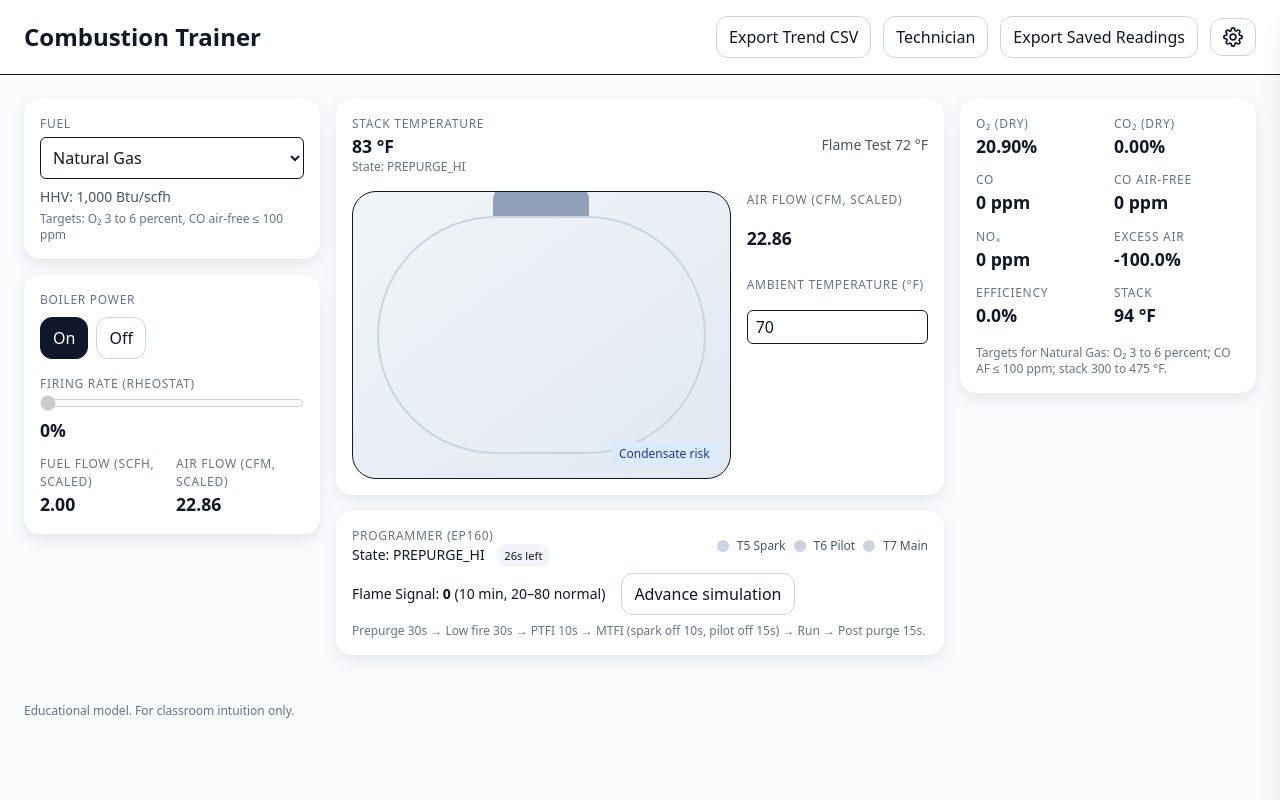
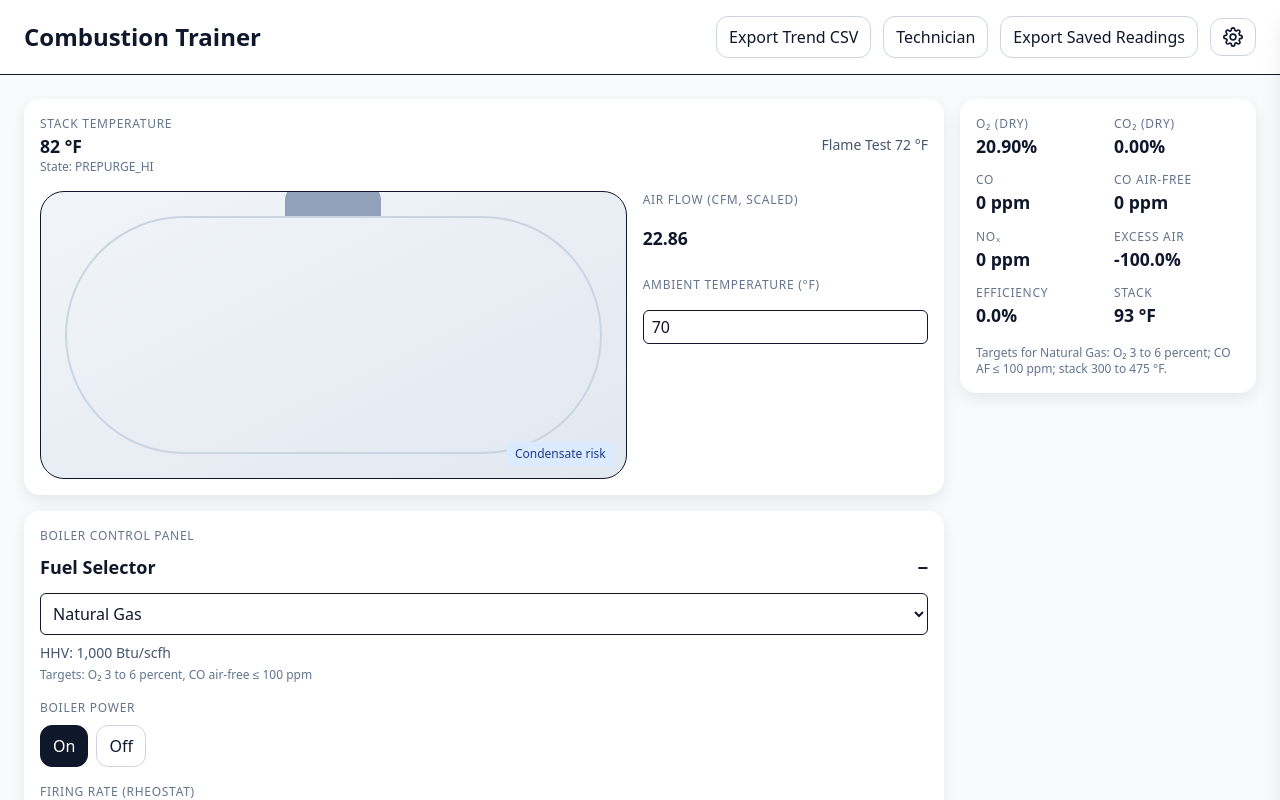
Before and after one commit to ecconvert/combustion-trainer, a React (Vite) app: page / in a window 1280 px wide. Shown: the top 800 px of the page. Built offline with nearby package versions, Linux system fonts and the light colour scheme.

Commit message:
feat: add boiler control panel

```diff
--- a/src/App.jsx
+++ b/src/App.jsx
@@ -1217,10 +1217,68 @@ const rheostatRampRef = useRef(null);
       </header>
 
       <main className="max-w-7xl mx-auto p-6 grid grid-cols-12 gap-4">
-        {/* Left controls */}
-        <section className="col-span-12 lg:col-span-3 space-y-4">
+        {/* Middle: boiler visualization */}
+        <section className="col-span-12 lg:col-span-9">
           <div className="card">
-            <div className="label">Fuel</div>
+            <div className="flex items-center justify-between">
+              <div>
+                <div className="label">Stack Temperature</div>
+                <div className="value">{stackTempDisplay} {unitSystem === "imperial" ? "°F" : "°C"}</div>
+                <div className="text-xs text-slate-500">State: {burnerState}</div>
+              </div>
+              <div className="text-sm text-slate-600">Flame Test {steady.flameTempF} °F</div>
+            </div>
+
+            <div className="mt-4 grid grid-cols-1 md:grid-cols-3 gap-4">
+              <div className="md:col-span-2">
+                <div aria-label="combustion chamber" className="relative h-72 rounded-3xl border bg-gradient-to-br from-slate-100 to-slate-200 overflow-hidden">
+                  <div className="absolute inset-6 rounded-full border-2 border-slate-300" />
+                  <div className="absolute -top-2 left-1/2 -translate-x-1/2 w-24 h-8 bg-slate-400 rounded-t-2xl" />
+                  <div className="absolute inset-0">
+                    {showMainFlame && (
+                      <div className="absolute inset-0 flex items-center justify-center">
+                        <Flame phi={phi} intensity={flameIntensity} />
+                      </div>
+                    )}
+                    {showPilotFlame && (
+                      <div className="absolute inset-0 flex items-center justify-center">
+                        <Flame phi={1} intensity={pilotIntensity} pilot />
+                      </div>
+                    )}
+                    {flameActive && steady.warnings.soot ? <Smoke /> : null}
+                    {showSpark ? (
+                      <div className="absolute inset-0 flex items-center justify-center">
+                        <Spark />
+                      </div>
+                    ) : null}
+                  </div>
+                  <div className="absolute bottom-3 right-3 space-y-1 text-xs">
+                    {steady.warnings.soot && (<div className="px-2 py-1 rounded bg-yellow-100 text-yellow-900">Soot risk</div>)}
+                    {steady.warnings.overTemp && (<div className="px-2 py-1 rounded bg-red-100 text-red-800">Over-temp</div>)}
+                    {steady.warnings.underTemp && (<div className="px-2 py-1 rounded bg-blue-100 text-blue-900">Condensate risk</div>)}
+                  </div>
+                </div>
+              </div>
+
+              {/* Right-side chamber controls */}
+              <div className="space-y-4">
+                {!tuningActive && (
+                  <>
+                    <div className="label">Air Flow (cfm, scaled)</div>
+                    <div className="value">{Number(airFlow).toFixed(2)}</div>
+                  </>
+                )}
+
+                <div className="label mt-6">Ambient Temperature (°F)</div>
+                <input aria-label="ambient temperature" type="number" className="w-full border rounded-md px-2 py-1" value={ambientF} onChange={(e) => setAmbientF(parseFloat(e.target.value || 0))} />
+              </div>
+            </div>
+          </div>
+
+
+          <div className="card mt-4">
+            <div className="label mb-2">Boiler Control Panel</div>
+            <CollapsibleSection title="Fuel Selector">
               <select aria-label="fuel selector" className="w-full border rounded-md px-2 py-2 mt-1" value={fuelKey} onChange={(e) => setFuelKey(e.target.value)}>
                 {Object.keys(FUELS).map((k) => (
                   <option key={k} value={k}>{k}</option>
@@ -1228,11 +1286,9 @@ const rheostatRampRef = useRef(null);
               </select>
               <div className="mt-2 text-sm text-slate-600">HHV: {FUELS[fuelKey].HHV.toLocaleString()} Btu/{FUELS[fuelKey].unit}</div>
               <div className="mt-1 text-xs text-slate-500">Targets: O₂ {fuel.targets.O2[0]} to {fuel.targets.O2[1]} percent, CO air-free ≤ {fuel.targets.COafMax} ppm</div>
-          </div>
-
-
-          <div className="card">
-            <div className="label">Boiler Power</div>
+            </CollapsibleSection>
+
+            <div className="label mt-4">Boiler Power</div>
             <div className="flex items-center gap-2 mt-2">
               <button className={`btn ${boilerOn ? 'btn-primary' : ''}`} onClick={() => setBoilerOn(true)}>On</button>
               <button className="btn" onClick={() => setBoilerOn(false)}>Off</button>
@@ -1250,23 +1306,10 @@ const rheostatRampRef = useRef(null);
               disabled={!canSetFiring}
             />
             <div className="value">{rheostat}%</div>
-            {!tuningActive && (
-              <div className="mt-3 grid grid-cols-2 gap-2">
+
+            <CollapsibleSection title="Fuel/Air Flows">
+              {tuningActive ? (
                 <div>
-                  <div className="label">Fuel Flow ({FUELS[fuelKey].unit}, scaled)</div>
-                  <div className="value">{fuelFlow.toFixed(2)}</div>
-                </div>
-                <div>
-                  <div className="label">Air Flow (cfm, scaled)</div>
-                  <div className="value">{Number(airFlow).toFixed(2)}</div>
-                </div>
-              </div>
-            )}
-          </div>
-
-          {tuningActive && (
-            <div className="card">
-              <div className="label">Tuning Controls (Fuel & Air)</div>
                   <div className="mt-2 grid grid-cols-1 gap-4">
                     <div>
                       <div className="label">Fuel Flow ({FUELS[fuelKey].unit}, scaled)</div>
@@ -1424,70 +1467,23 @@ const rheostatRampRef = useRef(null);
                       >
                         +10%
                       </button>
-</div>              </div>
-            </div>
-          )}
-
-        </section>
-
-        {/* Middle: boiler visualization */}
-        <section className="col-span-12 lg:col-span-6">
-          <div className="card">
-            <div className="flex items-center justify-between">
+                    </div>
+                  </div>
+                </div>
+              ) : (
+                <div className="mt-3 grid grid-cols-2 gap-2">
                   <div>
-                <div className="label">Stack Temperature</div>
-                <div className="value">{stackTempDisplay} {unitSystem === "imperial" ? "°F" : "°C"}</div>
-                <div className="text-xs text-slate-500">State: {burnerState}</div>
-              </div>
-              <div className="text-sm text-slate-600">Flame Test {steady.flameTempF} °F</div>
-            </div>
-
-            <div className="mt-4 grid grid-cols-1 md:grid-cols-3 gap-4">
-              <div className="md:col-span-2">
-                <div aria-label="combustion chamber" className="relative h-72 rounded-3xl border bg-gradient-to-br from-slate-100 to-slate-200 overflow-hidden">
-                  <div className="absolute inset-6 rounded-full border-2 border-slate-300" />
-                  <div className="absolute -top-2 left-1/2 -translate-x-1/2 w-24 h-8 bg-slate-400 rounded-t-2xl" />
-                  <div className="absolute inset-0">
-                    {showMainFlame && (
-                      <div className="absolute inset-0 flex items-center justify-center">
-                        <Flame phi={phi} intensity={flameIntensity} />
-                      </div>
-                    )}
-                    {showPilotFlame && (
-                      <div className="absolute inset-0 flex items-center justify-center">
-                        <Flame phi={1} intensity={pilotIntensity} pilot />
-                      </div>
-                    )}
-                    {flameActive && steady.warnings.soot ? <Smoke /> : null}
-                    {showSpark ? (
-                      <div className="absolute inset-0 flex items-center justify-center">
-                        <Spark />
-                      </div>
-                    ) : null}
-                  </div>
-                  <div className="absolute bottom-3 right-3 space-y-1 text-xs">
-                    {steady.warnings.soot && (<div className="px-2 py-1 rounded bg-yellow-100 text-yellow-900">Soot risk</div>)}
-                    {steady.warnings.overTemp && (<div className="px-2 py-1 rounded bg-red-100 text-red-800">Over-temp</div>)}
-                    {steady.warnings.underTemp && (<div className="px-2 py-1 rounded bg-blue-100 text-blue-900">Condensate risk</div>)}
-                  </div>
-                </div>
-              </div>
-
-              {/* Right-side chamber controls */}
-              <div className="space-y-4">
-                {!tuningActive && (
-                  <>
+                    <div className="label">Fuel Flow ({FUELS[fuelKey].unit}, scaled)</div>
+                    <div className="value">{fuelFlow.toFixed(2)}</div>
+                  </div>
+                  <div>
                     <div className="label">Air Flow (cfm, scaled)</div>
                     <div className="value">{Number(airFlow).toFixed(2)}</div>
-                  </>
+                  </div>
+                </div>
               )}
-
-                <div className="label mt-6">Ambient Temperature (°F)</div>
-                <input aria-label="ambient temperature" type="number" className="w-full border rounded-md px-2 py-1" value={ambientF} onChange={(e) => setAmbientF(parseFloat(e.target.value || 0))} />
-              </div>
-            </div>
-          </div>
-
+            </CollapsibleSection>
+          </div>
 
           <div className="card mt-4">
             <div className="flex items-center justify-between">
```
Lines whose indentation alone changed are shown as unchanged.
